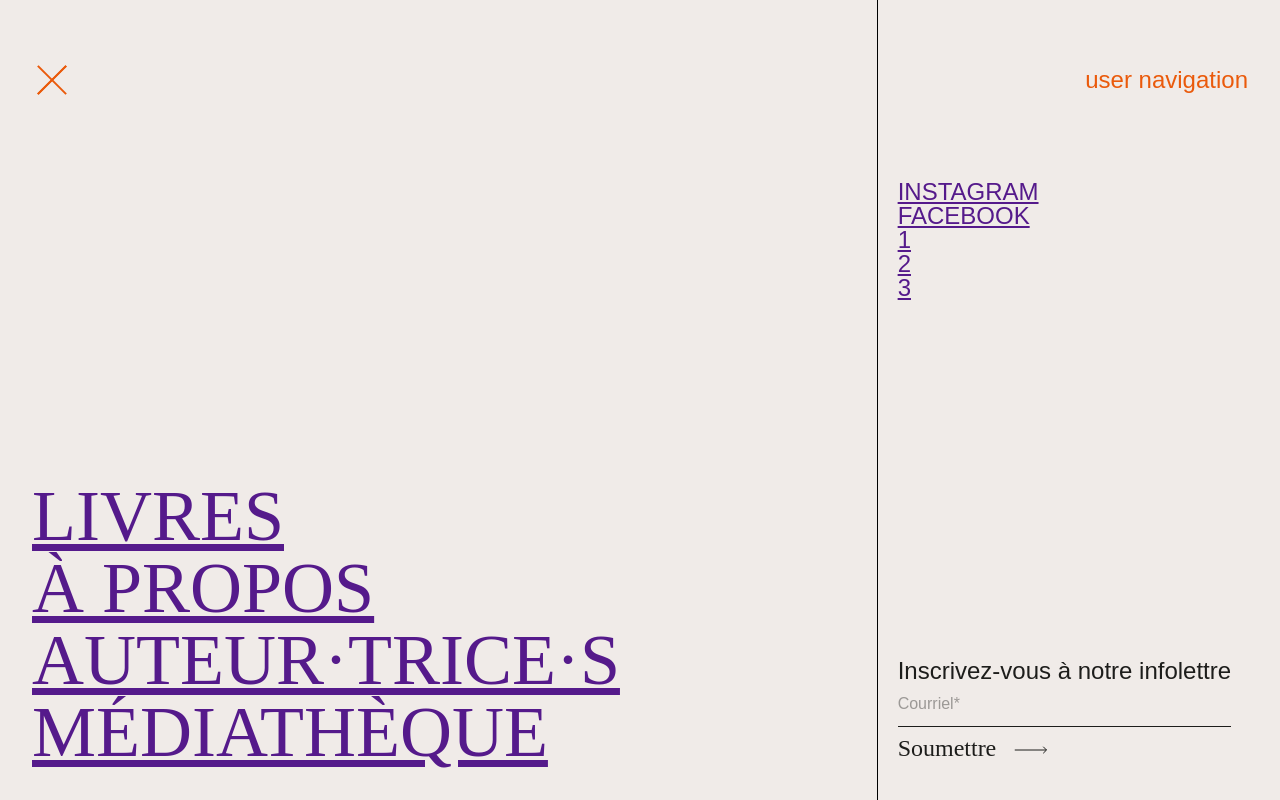
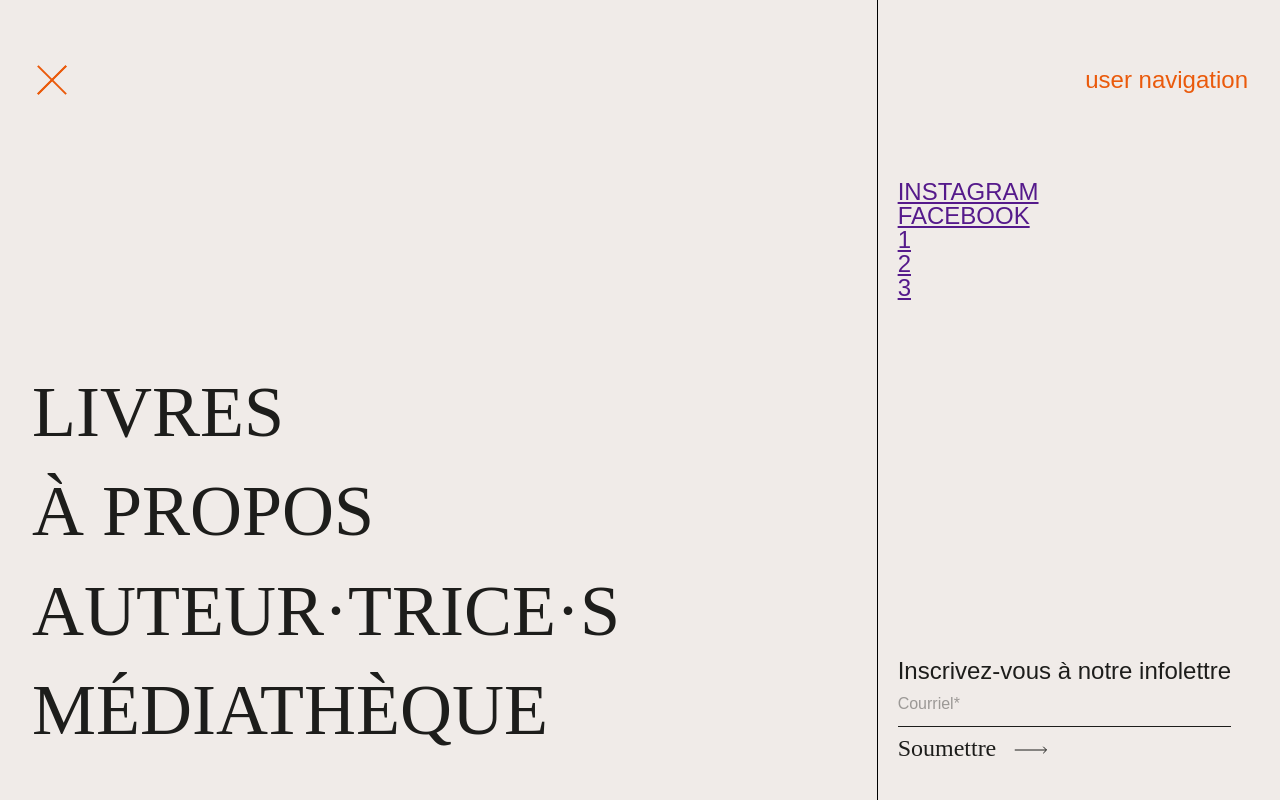
Before and after one commit to sonyashakirova/memoire-dencrier, a React (Vite) app: page / in a window 1280 px wide. Both pictures are taken after a click on the button 52 px from the left and 80 px from the top of the page. Shown: the top 800 px of the page. Built offline with nearby package versions, Linux system fonts and the light colour scheme; a web font is replaced by a local one.

Commit message:
feat: add Navitem

```diff
--- a/src/components/atoms/ArrowLink/ArrowLink.style.css
+++ b/src/components/atoms/ArrowLink/ArrowLink.style.css
@@ -14,7 +14,7 @@
 }
 
 .arrow-link:hover {
-  transform: translateX(16px);
+  transform: translateX(8px);
 }
 
 .animated-arrow {
@@ -30,7 +30,7 @@
   display: flex;
   justify-content: center;
   transform: translateX(-50%);
-  transition: transform 0.4s cubic-bezier(0.19, 1, 0.22, 1);
+  transition: transform 0.6s cubic-bezier(0.19, 1, 0.22, 1);
 }
 
 .arrow-link:hover .animated-arrow__inner {
--- a/src/layout/header/Menu/Menu.style.css
+++ b/src/layout/header/Menu/Menu.style.css
@@ -49,6 +49,12 @@
     width: calc(
       (var(--grid-col-width) + var(--grid-gap)) * 8 - var(--grid-gap)
     );
+  }
+}
+
+@media screen and (max-width: 750px) {
+  .menu__navigation {
+    width: 100%;
   }
 }
 
--- a/src/layout/header/Menu/Menu.tsx
+++ b/src/layout/header/Menu/Menu.tsx
@@ -1,17 +1,18 @@
 import { AnimatePresence, motion } from 'framer-motion';
-import { useEffect, useState } from 'react';
+import { useEffect } from 'react';
 import { EmailForm } from '../../../components/atoms';
-import { useDeviceType, useWindowSize } from '../../../hooks';
+import { useWindowSize } from '../../../hooks';
 import { lenis } from '../../../lenis';
 import './Menu.style.css';
+import { NavItem } from './NavItem';
 
 const navItems = [
   {
     name: 'Livres',
-    link: '',
+    link: '/livres',
     sublist: [
-      { name: 'Voir la page "Livres"', link: '', touchOnly: true },
-      { name: 'Nouveautés', link: '' },
+      { name: 'Voir la page "Livres"', link: '/livres', touchOnly: true },
+      { name: 'Nouveautés', link: '/new' },
       { name: 'Roman/Récit', link: '' },
       { name: 'Essai', link: '' },
       { name: 'Poésie', link: '' },
@@ -39,8 +40,6 @@ interface Props {
 
 export const Menu = ({ open }: Props) => {
   const { width } = useWindowSize();
-  const [sublist, setSublist] = useState(false);
-  const { isTouchDevice } = useDeviceType();
 
   useEffect(() => {
     if (open) {
@@ -64,70 +63,15 @@ export const Menu = ({ open }: Props) => {
         )}
       </AnimatePresence>
       <div id='menu' className='menu__inner' data-lenis-prevent>
-        <div className='menu__navigation' data-lenis-prevent-disabled>
-          <nav>
+        <nav className='menu__navigation' data-lenis-prevent-disabled>
           <ul>
             {navItems.map((item, index) => (
-                <li
-                  key={index}
-                  className='menu__nav-link'
-                  onMouseEnter={() => !isTouchDevice && setSublist(true)}
-                  onMouseLeave={() => !isTouchDevice && setSublist(false)}
-                >
-                  <AnimatePresence>
-                    {open && (
-                      <motion.a
-                        href={item.link}
-                        onClick={(e) => {
-                          if (isTouchDevice && item.sublist?.length) {
-                            e.preventDefault();
-                            setSublist((prev) => !prev);
-                          }
-                        }}
-                        initial={{ y: 50 }}
-                        animate={{ y: 0 }}
-                        exit={{ y: 50 }}
-                        transition={{ duration: 0.6, delay: index * 0.05 }}
-                      >
-                        {item.name}
-                      </motion.a>
-                    )}
-                  </AnimatePresence>
-                  <AnimatePresence>
-                    {open && sublist && !!item.sublist?.length && (
-                      <motion.ul
-                        className='menu__sublist'
-                        initial={{ height: 0 }}
-                        animate={{ height: item.sublist.length * 24 }}
-                        exit={{ height: 0 }}
-                        transition={{ duration: 0.3 }}
-                      >
-                        {item.sublist
-                          .filter((item) => isTouchDevice || !item.touchOnly)
-                          .map((subitem, subindex) => (
-                            <li key={subindex}>
-                              <a href={subitem.link}>{subitem.name}</a>
-                            </li>
-                          ))}
-                      </motion.ul>
-                    )}
-                  </AnimatePresence>
-                  <AnimatePresence>
-                    {open && sublist && !!item.sublist?.length && (
-                      <motion.div
-                        className='menu__subline'
-                        initial={{ width: 0 }}
-                        animate={{ width: '100%', transition: { delay: 0.3 } }}
-                        exit={{ width: 0 }}
-                        transition={{ duration: 0.3 }}
-                      />
-                    )}
-                  </AnimatePresence>
+              <li key={index}>
+                <NavItem visible={open} item={item} index={index} />
               </li>
             ))}
           </ul>
         </nav>
-        </div>
         <div className='menu__line-container'>
           <AnimatePresence>
             {open && (
--- /dev/null
+++ b/src/layout/header/Menu/NavItem/NavItem.style.css
@@ -0,0 +1,48 @@
+.nav-item {
+  overflow: hidden;
+  margin-bottom: 1rem;
+}
+
+.nav-item:hover {
+  color: var(--font_color_active);
+}
+
+.nav-item__link {
+  font-family: var(--heading_font_family);
+  font-size: var(--h2_font_size);
+  text-transform: uppercase;
+  display: inline-block;
+  padding: 0.08em 0;
+}
+
+.nav-item__sublist {
+  color: var(--font_color_active);
+  font-size: var(--h4_font_size);
+  margin: 0.8rem 0 1.2rem;
+  display: flex;
+  flex-direction: column;
+  gap: 4px;
+}
+
+.nav-item__sublist a {
+  display: inline-block;
+  transition: transform 0.8s cubic-bezier(0.19, 1, 0.22, 1);
+}
+
+.nav-item__sublist a:hover {
+  transform: translateX(10px);
+}
+
+.nav-item__border {
+  height: 1px;
+  display: inline-block;
+  background-color: var(--font_color_active);
+  position: absolute;
+  left: 0;
+  bottom: 0;
+}
+
+.nav-item a {
+  text-decoration: none;
+  color: inherit;
+}
--- /dev/null
+++ b/src/layout/header/Menu/NavItem/NavItem.tsx
@@ -0,0 +1,88 @@
+import { AnimatePresence, motion } from 'framer-motion';
+import { Link } from 'react-router-dom';
+import { useState } from 'react';
+import { useDeviceType } from '../../../../hooks';
+import './NavItem.style.css';
+
+interface Item {
+  name: string;
+  link: string;
+  touchOnly?: boolean;
+}
+
+interface Props {
+  visible: boolean;
+  item: Item & { sublist?: Item[] };
+  index: number;
+}
+
+export const NavItem = ({ visible, item, index }: Props) => {
+  const [sublistOpen, setSublistOpen] = useState(false);
+  const { isTouchDevice } = useDeviceType();
+
+  return (
+    <div
+      className='nav-item'
+      onMouseEnter={() => !isTouchDevice && setSublistOpen(true)}
+      onMouseLeave={() => !isTouchDevice && setSublistOpen(false)}
+    >
+      <AnimatePresence>
+        {visible && (
+          <motion.div
+            initial={{ y: '110%' }}
+            animate={{
+              y: 0,
+              transition: { delay: index * 0.1, duration: 0.6 },
+            }}
+            exit={{ y: '110%', transition: { duration: 0.4 } }}
+          >
+            <Link
+              className='nav-item__link'
+              to={item.link}
+              onClick={(e) => {
+                if (isTouchDevice && item.sublist?.length) {
+                  e.preventDefault();
+                  setSublistOpen((prev) => !prev);
+                }
+              }}
+            >
+              {item.name}
+            </Link>
+          </motion.div>
+        )}
+      </AnimatePresence>
+      <AnimatePresence>
+        {visible && sublistOpen && !!item.sublist?.length && (
+          <motion.div
+            initial={{ height: 0 }}
+            animate={{ height: '100%', transition: { duration: 0.4 } }}
+            exit={{ height: 0, transition: { duration: 0.4 } }}
+          >
+            <ul className='nav-item__sublist'>
+              {item.sublist
+                .filter(({ touchOnly }) => isTouchDevice || !touchOnly)
+                .map((subitem, subindex) => (
+                  <li key={subindex}>
+                    <Link to={subitem.link}>{subitem.name}</Link>
+                  </li>
+                ))}
+            </ul>
+          </motion.div>
+        )}
+      </AnimatePresence>
+      <AnimatePresence>
+        {visible && sublistOpen && !!item.sublist?.length && (
+          <motion.span
+            className='nav-item__border'
+            initial={{ width: 0 }}
+            animate={{
+              width: '100%',
+              transition: { delay: 0.2, duration: 0.3 },
+            }}
+            exit={{ width: 0, transition: { duration: 0.3 } }}
+          />
+        )}
+      </AnimatePresence>
+    </div>
+  );
+};
--- /dev/null
+++ b/src/layout/header/Menu/NavItem/index.ts
@@ -0,0 +1 @@
+export { NavItem } from './NavItem';
--- a/src/styles/colors.css
+++ b/src/styles/colors.css
@@ -1,7 +1,9 @@
 :root {
-  --font-color: #1d1d1b;
-  --background-color: #f0ebe8;
-  --font-color-active: #ea5a0b;
+  --font_color: #1d1d1b;
+  --font_color_active: #ea5a0b;
+  --font_color_secondary: #5525a9;
+  --background_color: #f0ebe8;
+
   --sun-color: #f0eb65;
   --sunset-color: linear-gradient(
     to bottom,
--- a/src/styles/main.css
+++ b/src/styles/main.css
@@ -26,8 +26,8 @@ body {
   font-family: var(--base_font_family);
   font-size: var(--base_font_size);
   line-height: 1;
-  color: var(--font-color);
-  background-color: var(--background-color);
+  color: var(--font_color);
+  background-color: var(--background_color);
   font-synthesis: none;
   text-rendering: optimizeLegibility;
   -webkit-font-smoothing: antialiased;
```
Lines whose indentation alone changed are shown as unchanged.
